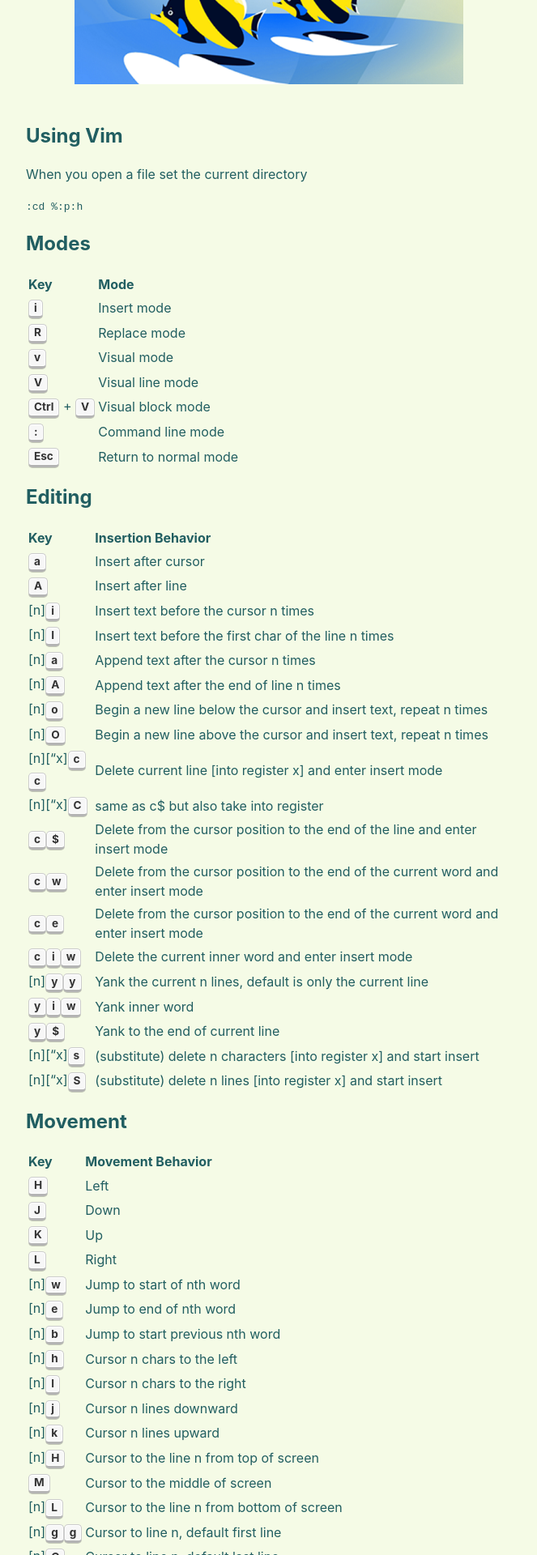
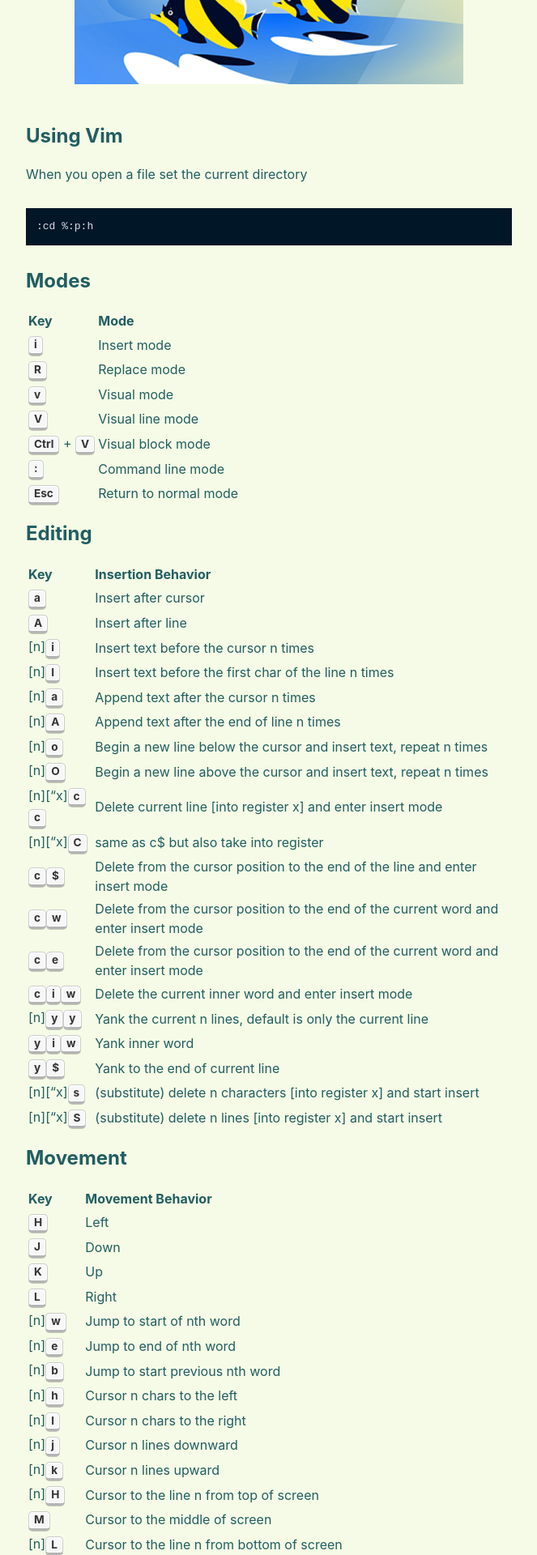
Before and after one commit to anthracitelabs/anthracitelabs.github.io, a Jekyll site: the page built from vim.md, in a window 1280 px wide. Shown: the part 460-2380 px from the top of the page at 81% size, without its empty margins (308-971 px from the left). Built offline with Jekyll 4.4.1, drawn with Linux system fonts in a browser that asks for light colours; the repository's description, which GitHub fills in, is left out; our own code applies the rules of GitHub Pages for plain Markdown files.

Commit message:
Update vim.md

```diff
--- a/vim.md
+++ b/vim.md
@@ -12,7 +12,7 @@
 ## Using Vim
 
 When you open a file set the current directory
-~~~~~~~~~~~~~~~ cmd
+~~~~~~~~~~~~~~~ C
 :cd %:p:h
 ~~~~~~~~~~~~~~~
 
```
